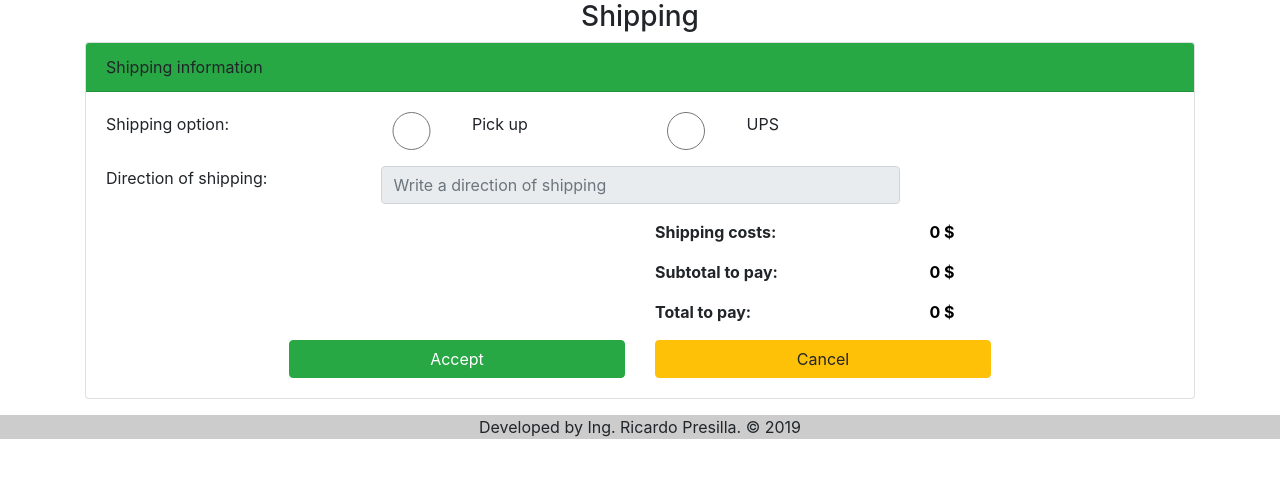
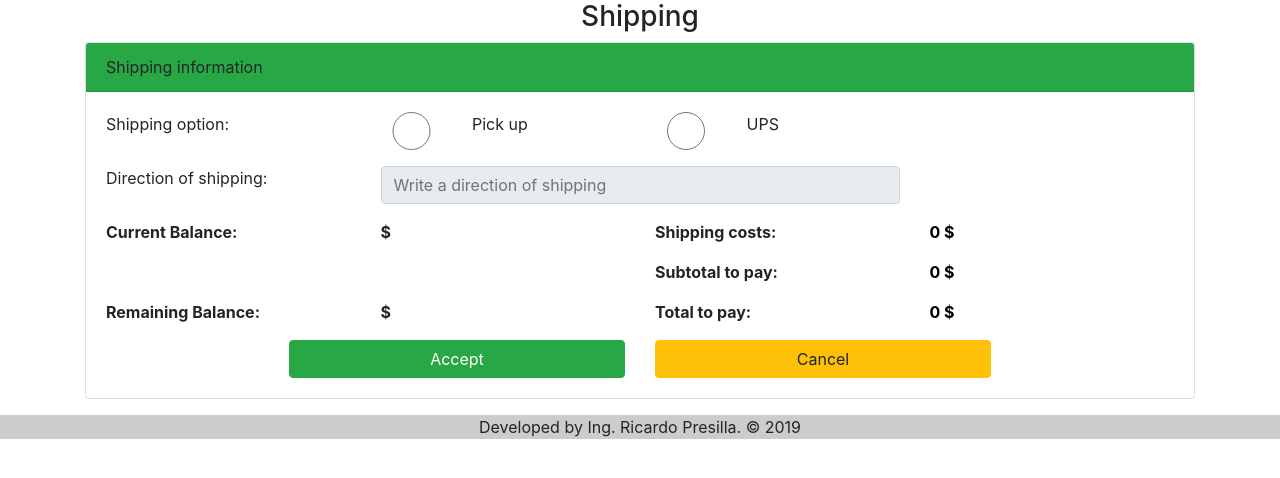
Before and after one commit to alfaCentauri/onlineShop, a PHP site: page /onlineShop/cart/shipping in a window 1280 px wide. Shown: the part 56-534 px from the top of the page. Run offline with PHP 8.4, Linux system fonts and the light colour scheme; data comes from the database, SQL or seed files in the repository; data that the repository does not hold is empty.

Commit message:
Mejoras en la vista

```diff
--- a/Views/cart/shipping.php
+++ b/Views/cart/shipping.php
@@ -8,6 +8,13 @@
 $subtotal=0;
 $idCart = 0;
 $idU = 1;
+if (isset($data)) {
+while ($row = mysqli_fetch_array($data)) {
+    $idCart= $row['id'];
+    $idU = $row['idUser'];
+    $subtotal = $row['totalPrice'] + $subtotal;
+
+}
     ?>
         <div class="container">
             <div class="row">
@@ -15,21 +22,11 @@ $idU = 1;
                     <h3 class="text-center">Shipping</h3>
                 </div>
             </div>
-            <?php
-            if (isset($data)) {
-                while ($row = mysqli_fetch_array($data)) {
-                    $idCart= $row['id'];
-                    $idU = $row['idUser'];
-                    $subtotal = $row['totalPrice'] + $subtotal;
-
-                }
-            ?>
             <div class="row">
                 <div class="col-md-12">
                     <div class="card mb-3">
-                        <div class="card-header bg-success">Shipping information
-
-
+                        <div class="card-header bg-success">
+                          Shipping information
                         </div>
                         <div class="card-body">
                             <form action="" id="formShipping" name="formShipping" method="post">
@@ -65,7 +62,12 @@ $idU = 1;
                                     <div class="hidden-sm col-md-3 col-lg-3"></div>
                                 </div>
                                 <div class="row mb-3">
-                                    <div class="hidden-sm col-md-6 col-lg-6"></div>
+                                    <div class="col-sm-3 col-md-3 col-lg-3">
+                                        <strong>Current Balance:</strong>
+                                    </div>
+                                    <div class="col-sm-3 col-md-3 col-lg-3">
+                                        <strong><?php echo ' $'; ?></strong>
+                                    </div>
                                     <div class="col-sm-3 col-md-3 col-lg-3">
                                         <strong>Shipping costs: </strong>
                                     </div>
@@ -85,7 +87,12 @@ $idU = 1;
                                     </div>
                                 </div>
                                 <div class="row mb-3">
-                                    <div class="hidden-sm col-md-6 col-lg-6"></div>
+                                    <div class="col-sm-3 col-md-3 col-lg-3">
+                                        <strong>Remaining Balance:</strong>
+                                    </div>
+                                    <div class="col-sm-3 col-md-3 col-lg-3">
+                                        <strong><?php echo ' $'; ?></strong>
+                                    </div>
                                     <div class="col-sm-6 col-md-3 col-lg-3">
                                         <strong>Total to pay: </strong>
                                     </div>
@@ -99,7 +106,7 @@ $idU = 1;
                                         <input type="submit" id="accept" name="accept" value="Accept" class="btn btn-success btn-block" >
                                     </div>
                                     <div class="col-sm-4 col-md-4">
-                                        <a href="<?php echo URL; ?>index.php?url=cart/toListUser/1/1" class="btn btn-warning btn-block">Cancel</a>
+                                        <a href="<?php echo URL; ?>index.php?url=cart/" class="btn btn-warning btn-block">Cancel</a>
                                     </div>
                                     <div class="col-sm-2 col-md-2"></div>
                                 </div>
```
